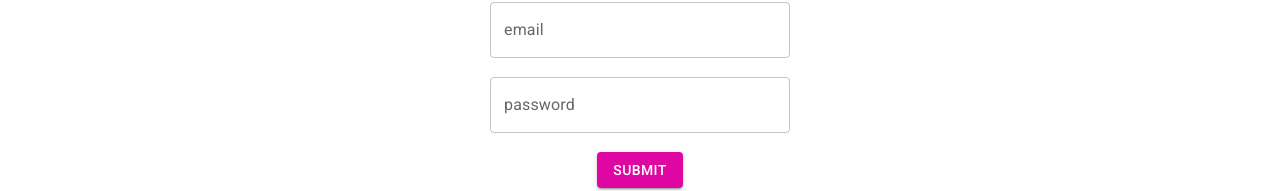
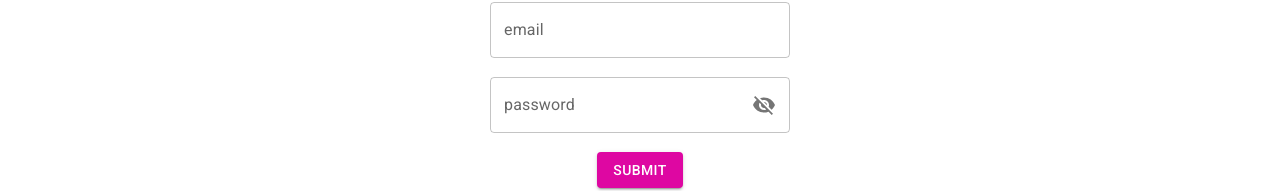
Before and after one commit to moiskillnadne/developer-helper, a React (Vite) app: page /login in a window 1280 px wide. Shown: the part 365-556 px from the top of the page. Built offline with nearby package versions, Linux system fonts and the light colour scheme.

Commit message:
feature: password input type

```diff
--- a/src/features/Login/index.tsx
+++ b/src/features/Login/index.tsx
@@ -2,12 +2,14 @@ import { Box, Button } from "@mui/material"
 
 import { LoginDataDTO, LoginSchema } from "./lib/login.schema"
 
-import { BaseFormProvider, TextInputBase } from "~/shared/ui"
-import { useCustomForm } from "~/shared/utils"
+import { BaseFormProvider, PasswordIcon, TextInputBase } from "~/shared/ui"
+import { useCustomForm, usePasswordType } from "~/shared/utils"
 
 export const LoginFeature = () => {
   const form = useCustomForm({ defaultValues: { email: "", password: "" } }, LoginSchema)
   const { handleSubmit } = form
+
+  const [passwordType, onPasswordIconClick] = usePasswordType()
 
   const onSubmit = (data: LoginDataDTO) => {
     console.log(data)
@@ -24,7 +26,14 @@ export const LoginFeature = () => {
           alignItems: "center",
         }}>
         <TextInputBase type="text" name="email" placeholder="email" variant="outlined" sx={{ width: 300 }} />
-        <TextInputBase type="text" name="password" placeholder="password" variant="outlined" sx={{ width: 300 }} />
+        <TextInputBase
+          type={passwordType}
+          name="password"
+          placeholder="password"
+          variant="outlined"
+          sx={{ width: 300 }}
+          rightIconAdornment={<PasswordIcon isSecure={passwordType === "password"} onClick={onPasswordIconClick} />}
+        />
         <Button variant="contained" type="submit">
           Submit
         </Button>
--- a/src/features/Signup/index.tsx
+++ b/src/features/Signup/index.tsx
@@ -2,12 +2,15 @@ import { Box, Button } from "@mui/material"
 
 import { SignupDataDTO, SignupSchema } from "./lib/signup.schema"
 
-import { BaseFormProvider, TextInputBase } from "~/shared/ui"
-import { useCustomForm } from "~/shared/utils"
+import { BaseFormProvider, PasswordIcon, TextInputBase } from "~/shared/ui"
+import { useCustomForm, usePasswordType } from "~/shared/utils"
 
 export const SignupFeature = () => {
   const form = useCustomForm({ defaultValues: { email: "", password: "" } }, SignupSchema)
   const { handleSubmit } = form
+
+  const [passwordType, onPasswordIconClick] = usePasswordType()
+  const [confirmPasswordType, onConfirmPasswordIconClick] = usePasswordType()
 
   const onSubmit = (data: SignupDataDTO) => {
     console.log(data)
@@ -26,13 +29,23 @@ export const SignupFeature = () => {
         <TextInputBase type="text" name="firstname" placeholder="Firstname" variant="outlined" sx={{ width: 300 }} />
         <TextInputBase type="text" name="lastname" placeholder="Lastname" variant="outlined" sx={{ width: 300 }} />
         <TextInputBase type="text" name="email" placeholder="email" variant="outlined" sx={{ width: 300 }} />
-        <TextInputBase type="text" name="password" placeholder="password" variant="outlined" sx={{ width: 300 }} />
         <TextInputBase
-          type="text"
+          type={passwordType}
+          name="password"
+          placeholder="password"
+          variant="outlined"
+          sx={{ width: 300 }}
+          rightIconAdornment={<PasswordIcon isSecure={passwordType === "password"} onClick={onPasswordIconClick} />}
+        />
+        <TextInputBase
+          type={confirmPasswordType}
           name="confirmPassword"
           placeholder="confirm password"
           variant="outlined"
           sx={{ width: 300 }}
+          rightIconAdornment={
+            <PasswordIcon isSecure={confirmPasswordType === "password"} onClick={onConfirmPasswordIconClick} />
+          }
         />
         <Button variant="contained" type="submit">
           Submit
--- /dev/null
+++ b/src/shared/ui/PasswordIcon/index.tsx
@@ -0,0 +1,15 @@
+import VisibilityIcon from "@mui/icons-material/Visibility"
+import VisibilityOffIcon from "@mui/icons-material/VisibilityOff"
+
+type Props = {
+  isSecure: boolean
+  onClick: () => void
+}
+
+export const PasswordIcon = ({ isSecure, onClick }: Props) => {
+  return isSecure ? (
+    <VisibilityOffIcon onClick={onClick} sx={{ cursor: "pointer" }} />
+  ) : (
+    <VisibilityIcon onClick={onClick} sx={{ cursor: "pointer" }} />
+  )
+}
--- a/src/shared/ui/TextInputBase/index.tsx
+++ b/src/shared/ui/TextInputBase/index.tsx
@@ -1,12 +1,13 @@
-import { FormControl, FormHelperText, InputLabel, OutlinedInput, TextField } from "@mui/material"
+import { FormControl, FormHelperText, InputAdornment, InputLabel, OutlinedInput, TextField } from "@mui/material"
 import { useController, useFormContext } from "react-hook-form"
 
 type Props = React.ComponentProps<typeof TextField> & {
   name: string
+  rightIconAdornment?: React.ReactNode
 }
 
 export const TextInputBase = (props: Props) => {
-  const { name, onChange, sx } = props
+  const { name, onChange, sx, rightIconAdornment, type } = props
 
   const { control } = useFormContext()
   const {
@@ -27,7 +28,13 @@ export const TextInputBase = (props: Props) => {
   return (
     <FormControl sx={sx} error={invalid}>
       <InputLabel htmlFor="base-text-input">{name}</InputLabel>
-      <OutlinedInput id="base-text-input" label={name} onChange={onChangeHanlder} />
+      <OutlinedInput
+        id="base-text-input"
+        type={type}
+        label={name}
+        onChange={onChangeHanlder}
+        endAdornment={<InputAdornment position="end">{rightIconAdornment}</InputAdornment>}
+      />
       <FormHelperText id="base-text-input">{error?.message}</FormHelperText>
     </FormControl>
   )
--- a/src/shared/ui/index.ts
+++ b/src/shared/ui/index.ts
@@ -1,2 +1,3 @@
 export * from "./FormProvider"
 export * from "./TextInputBase"
+export * from "./PasswordIcon"
```
